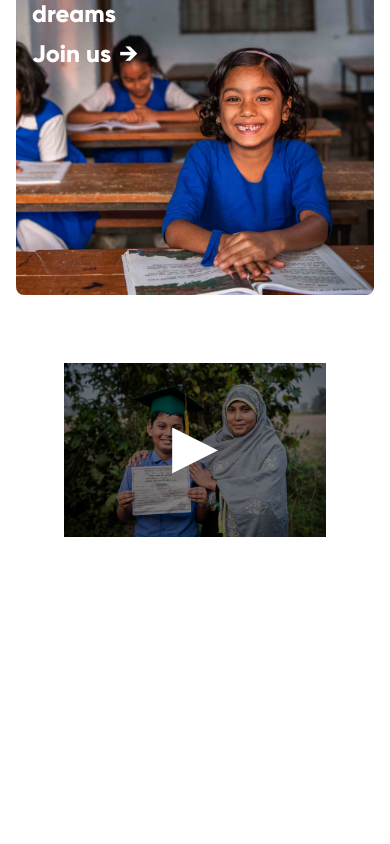
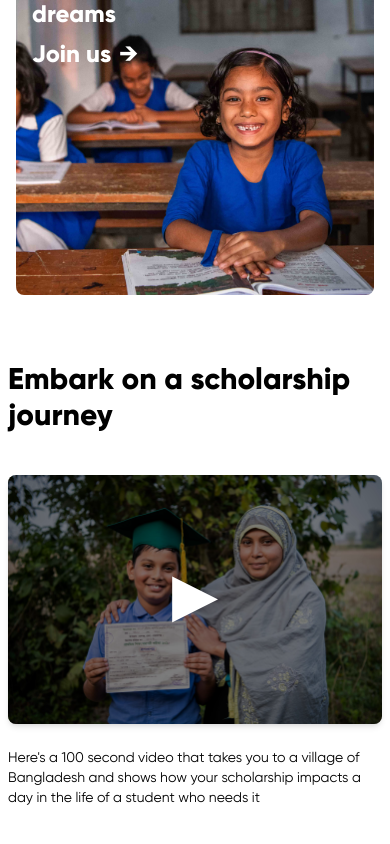
Before and after one commit to Rifat8080/alteryouth_nextjs, a Next.js app: page / in a window 390 px wide. Shown: the part 7475-8319 px from the top of the page. Before the commit the page ends 8052 px from the top, so only its background shows below. Built offline with nearby package versions, Linux system fonts and the light colour scheme; no server answers.

Commit message:
finished video section

```diff
--- a/src/components/videoSection.js
+++ b/src/components/videoSection.js
@@ -20,29 +20,33 @@ const VideoSection = () => {
 
   return (
     <section className="py-10 bg-white flex justify-center">
-      <div className="max-w-screen-2xl  grid grid-cols-1 lg:grid-cols-2 items-center justify-center gap-4 px-16">
+      <div className="max-w-screen-xl xl:max-w-screen-2xl px-2 lg:px-12 grid grid-cols-1 lg:grid-cols-2 items-center justify-center gap-6">
         {/* Video Thumbnail */}
+        <h2 className="text-3xl font-bold mb-4 text-black lg:hidden">Embark on a scholarship journey</h2>
+
         <div className="w-full flex justify-center relative">
-          <div className="relative w-full lg:w-3/4">
+          <div className="relative w-full lg:w-3/4 max-w-lg">
             <img
               src="/assets/images/ay_video_poster.jpg"
               alt="Video Thumbnail"
-              className="w-full object-cover"
+              className="w-full h-auto object-cover rounded-lg shadow-md"
             />
             <button
               onClick={handlePlay}
-              className="absolute inset-0 flex items-center justify-center text-white text-6xl"
+              className="absolute inset-0 flex items-center justify-center text-white text-6xl rounded-lg"
               style={{ background: "rgba(0, 0, 0, 0.5)" }}
             >
               ▶
             </button>
           </div>
+
         </div>
-
+        <p className="text-sm text-black lg:hidden">
+        Here's a 100 second video that takes you to a village of Bangladesh and shows how your scholarship impacts a day in the life of a student who needs it          </p>
         {/* Text Section */}
-        <div className="hidden w-full text-black lg:flex flex-col items-center lg:items-start text-center lg:text-left px-4 lg:px-10">
-          <h2 className="text-3xl font-bold mb-4">The scholarship app</h2>
-          <p className="text-lg">
+        <div className=" hidden lg:flex w-full text-black  flex-col items-center lg:items-start text-center lg:text-left px-4 lg:px-10">
+          <h2 className=" text-3xl font-bold mb-4">The scholarship app</h2>
+          <p className="text-lg ">
             In Bangladesh, while 98% of children enroll in school, 2 million children drop out to work before achieving literacy in order to support their families financially. On the flipside, Bangladesh has a diaspora population of 10 million in advanced economies who wish to make an impact on their homeland. AlterYouth, imagine Uber for scholarships, is a C2C scholarship app enabling users from around the world to start scholarships directly for financially struggling students in Government Primary Schools of Bangladesh, through digital banking.
           </p>
         </div>
@@ -53,11 +57,11 @@ const VideoSection = () => {
             className="fixed inset-0 bg-black bg-opacity-75 flex items-center justify-center z-50"
             onClick={handleBackdropClick} // Close modal on backdrop click
           >
-            <div className="relative w-full lg:w-3/4 max-w-3xl bg-black">
+            <div className="relative w-full lg:w-3/4 max-w-3xl bg-black rounded-lg">
               {/* Close Button */}
               <button
                 onClick={closeModal}
-                className="absolute top-2 right-2 text-white text-2xl z-50"
+                className="absolute top-2 right-2 text-white text-2xl rounded-lg z-50"
               >
                 ✖
               </button>
```
